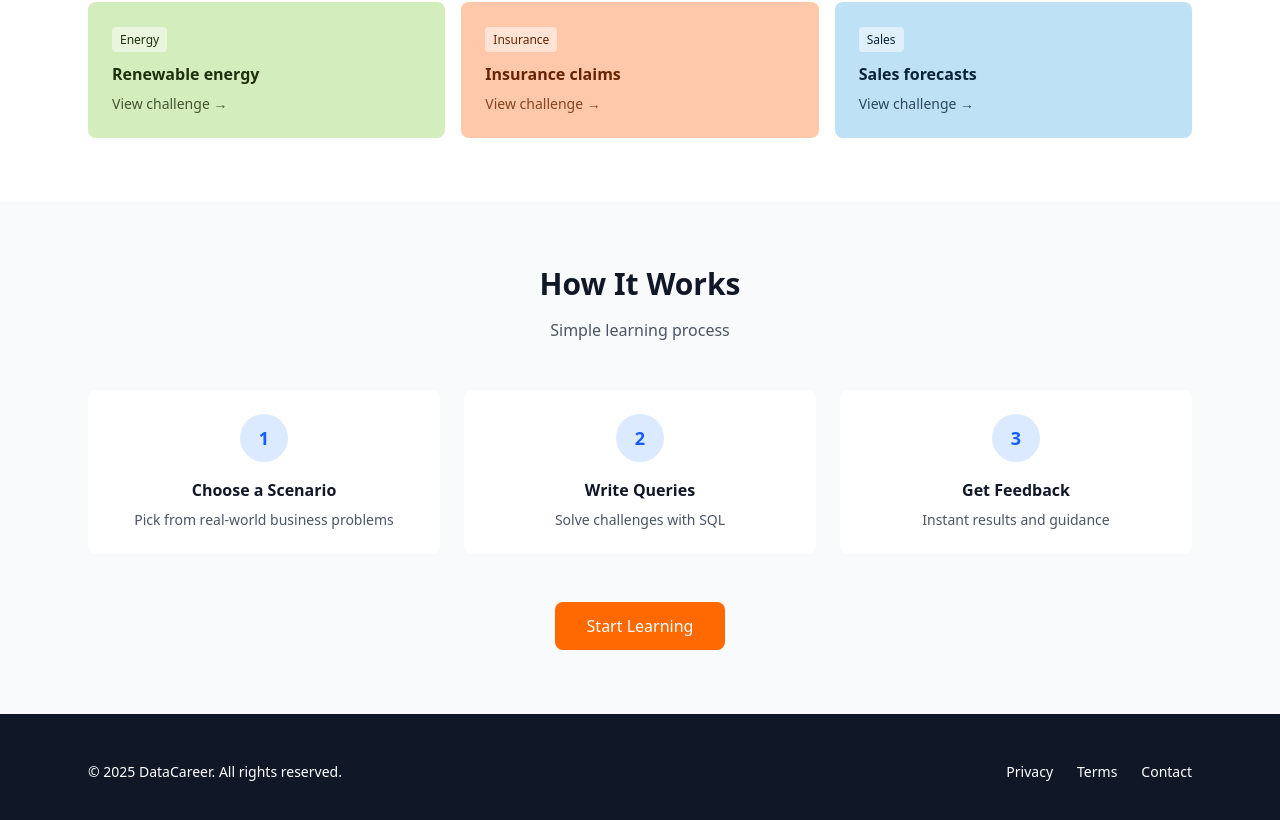
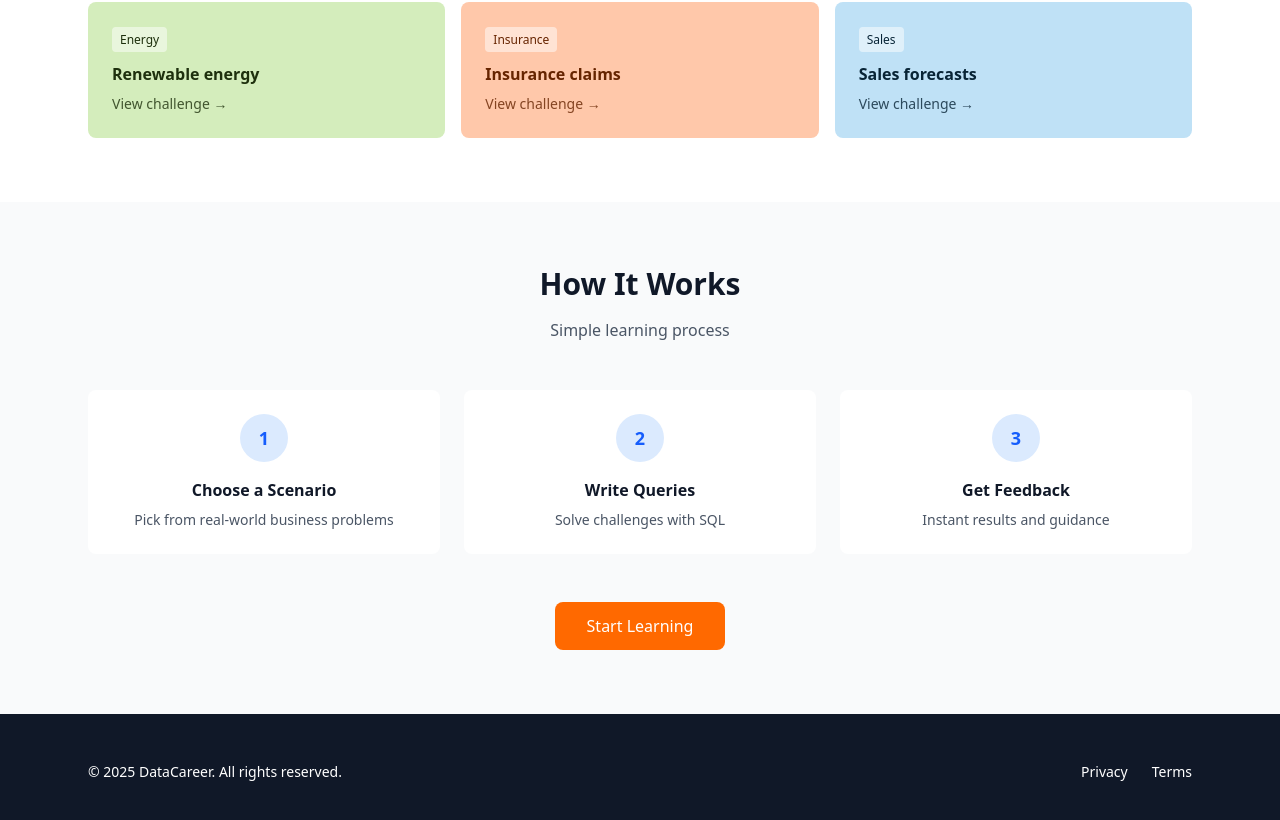
Before and after one commit to mnv28/datacareersql, a React (Vite) app: page / in a window 1280 px wide. Shown: the part 2233-3053 px from the top of the page. Built offline with nearby package versions, Linux system fonts and the light colour scheme; no server answers.

Commit message:
Remove Contact link from Footer in SQLLandingPage to streamline navigation options.

```diff
--- a/src/components/SQLLandingPage.jsx
+++ b/src/components/SQLLandingPage.jsx
@@ -345,7 +345,6 @@ function Footer() {
         <div className="flex justify-center space-x-6 text-sm mt-4 sm:mt-0">
           <Link to="#" className="hover:text-blue-300">Privacy</Link>
           <Link to="#" className="hover:text-blue-300">Terms</Link>
-          <Link to="#" className="hover:text-blue-300">Contact</Link>
         </div>
       </div>
     </footer>
```
